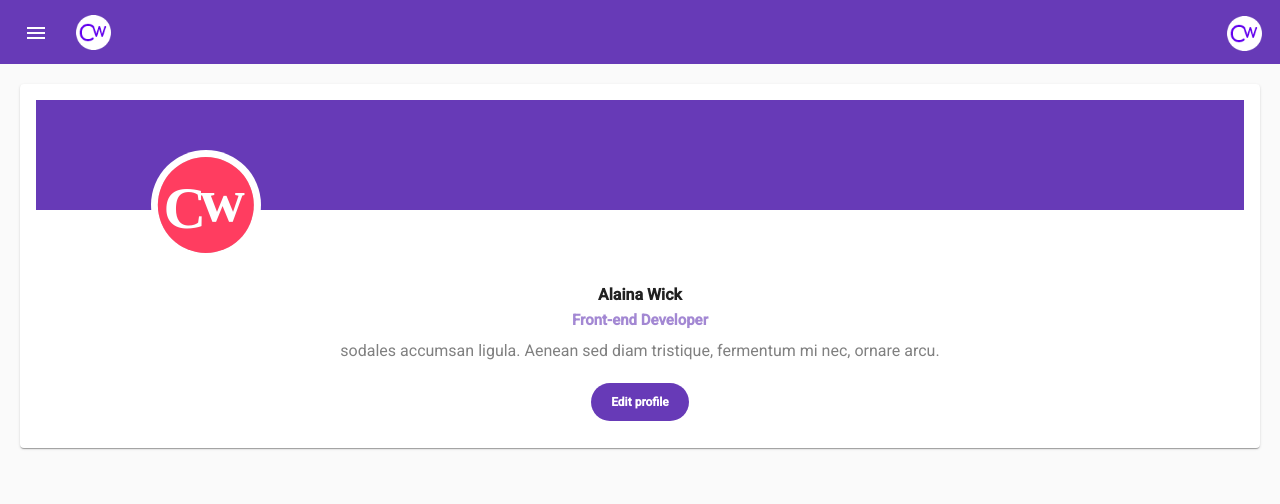
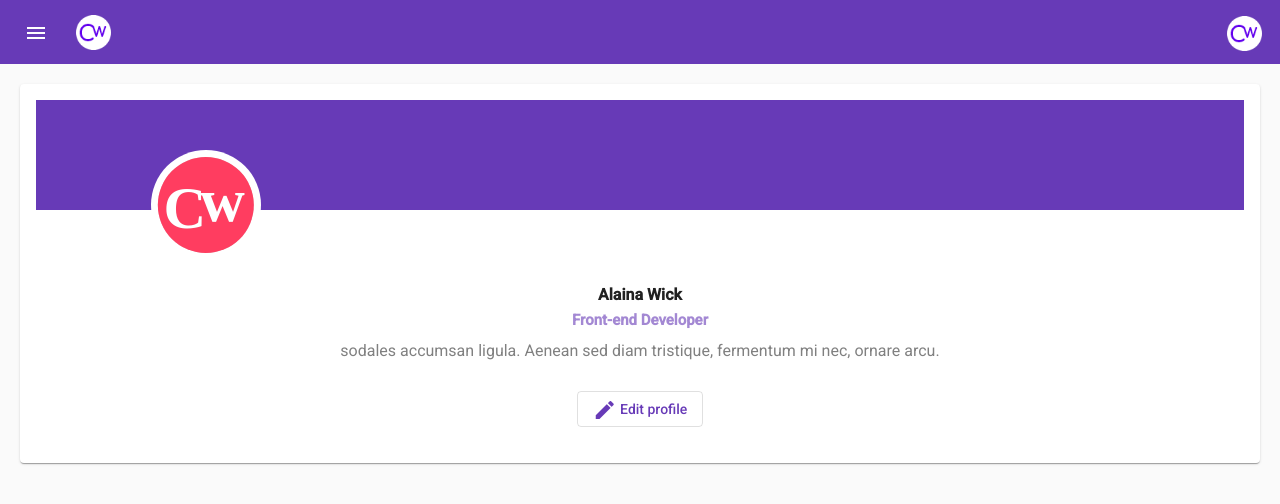
Before and after one commit to creativeweb-aj/UserPanelNg, an Angular app: page /profile in a window 1280 px wide. Shown: the top 504 px of the page. Built offline with nearby package versions, Linux system fonts and the light colour scheme.

Commit message:
update in profile

```diff
--- a/src/app/my-profile/my-profile.component.css
+++ b/src/app/my-profile/my-profile.component.css
@@ -48,19 +48,3 @@
 	color: gray;
 	margin-bottom: 30px;
 }
-.lower-container .btn{
-	padding: 12px 20px;
-	background: #673ab7;
-	border: none;
-	color: white;
-	border-radius: 30px;
-	font-size: 12px;
-	text-decoration: none;
-	font-weight: bold;
-	transition: all .3s ease-in;
-}
-.lower-container .btn:hover{
-	background: transparent;
-	color: #673ab7;
-	border: 2px solid #673ab7;
-}
--- a/src/app/my-profile/my-profile.component.html
+++ b/src/app/my-profile/my-profile.component.html
@@ -1,5 +1,3 @@
-
-
 <mat-card class="profile-card">
     <div class="upper-container" color="primary">
       <div class="image-container">
@@ -15,7 +13,10 @@
         <p>sodales accumsan ligula. Aenean sed diam tristique, fermentum mi nec, ornare arcu.</p>
       </div>
       <div>
-        <a routerLink="/profile/editprofile" class="btn">Edit profile</a>
+        <a mat-stroked-button routerLink="/profile/editprofile" color="primary">
+          <mat-icon aria-hidden="false" aria-label="Edit Profile icon">edit</mat-icon>
+          Edit profile
+        </a>
       </div>
     </div>
 </mat-card>
```
